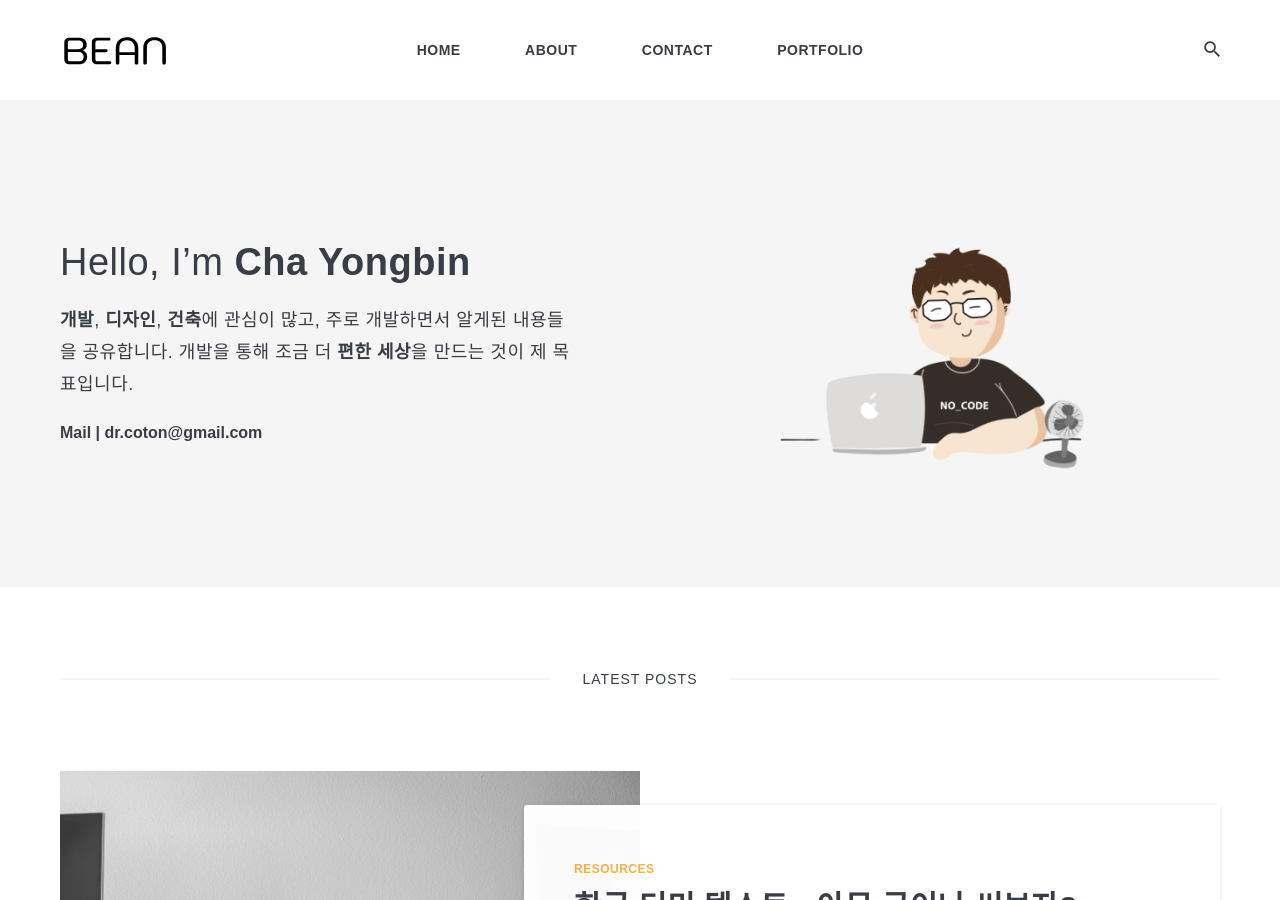
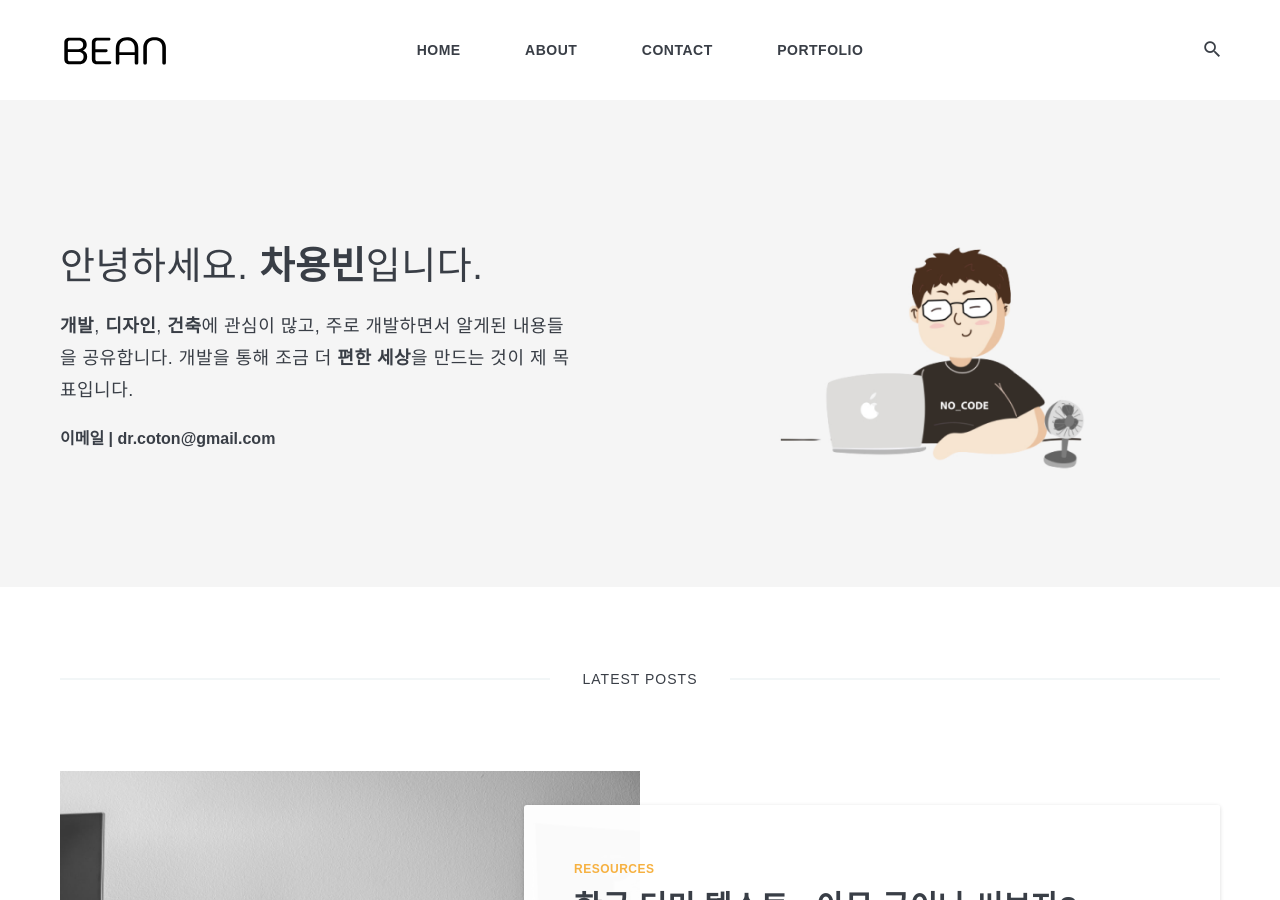
Before and after one commit to dr-coton/dr-coton.github.io, a Jekyll site: the page built from index.html, in a window 1280 px wide and 900 px high. Built offline with Jekyll 4.4.1, drawn with Linux system fonts in a browser that asks for light colours; nearby versions of some CDN libraries; some web fonts are replaced; the list of posts is cut into pages by our own code.

Commit message:
대문 변경

```diff
--- a/_data/settings.yml
+++ b/_data/settings.yml
@@ -10,7 +10,7 @@ description: 사소한 기록을 적어두는 블로그 by bean.
 author:
   name: 차용빈
   image: 01.jpg
-  say-hello: Hello, I’m <strong>Cha Yongbin</strong>
+  say-hello: 안녕하세요. <strong>차용빈</strong>입니다.
   bio: <strong>개발</strong>, <strong>디자인</strong>, <strong>건축</strong>에 관심이 많고, 주로 개발하면서 알게된 내용들을 공유합니다. 개발을 통해 조금 더 <strong>편한 세상</strong>을 만드는 것이 제 목표입니다.
 
 
--- a/_includes/hero.html
+++ b/_includes/hero.html
@@ -7,7 +7,7 @@
           <h1 class="hero__title">{{ site.data.settings.author.say-hello }}</h1>
           <p class="hero__subtitle">{{ site.data.settings.author.bio }}</p>
           <div class="hero__social">
-            <span class="hero__social-title">Mail | dr.coton@gmail.com</span>
+            <span class="hero__social-title">이메일 | dr.coton@gmail.com</span>
           </div>
         </div>
       </div>
```
